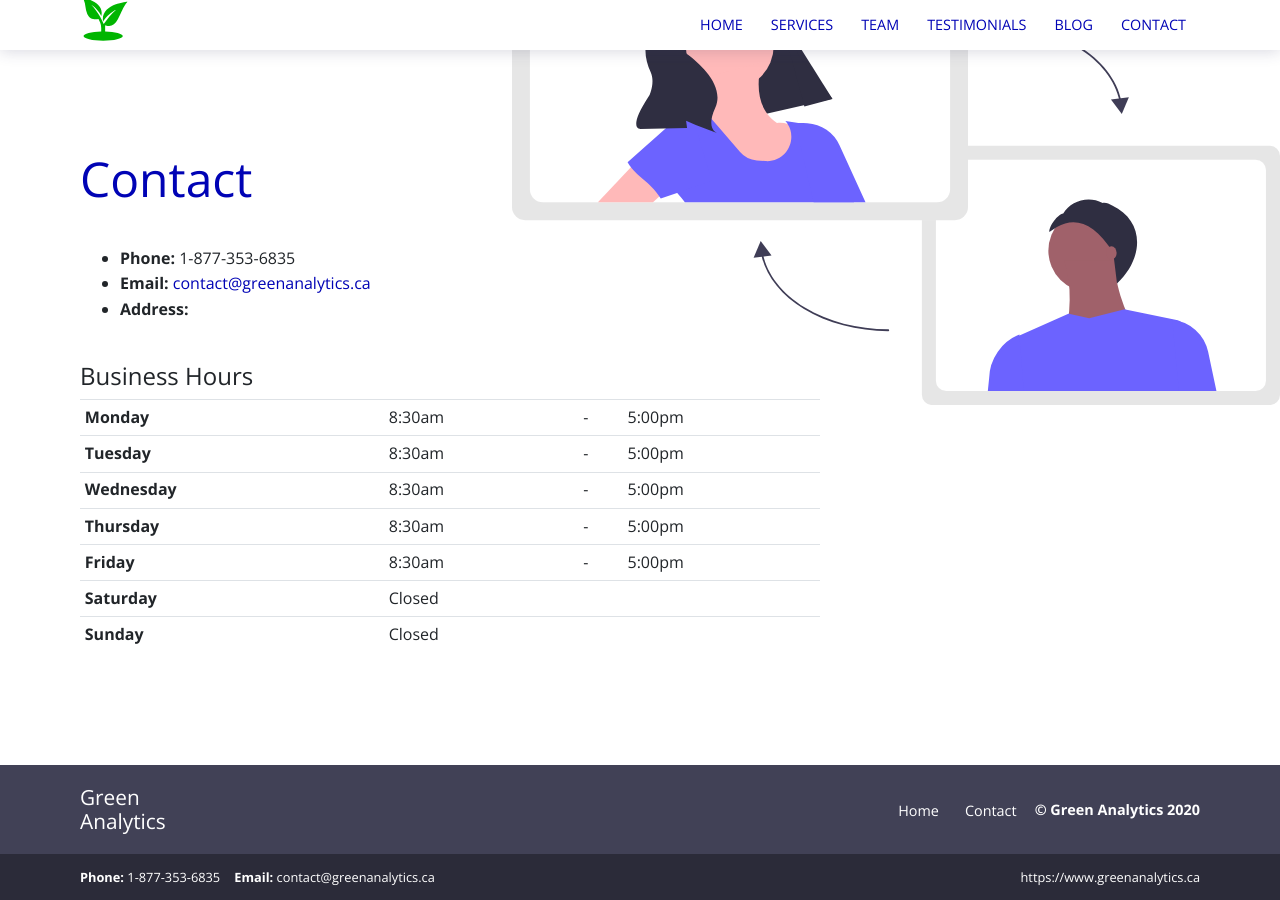
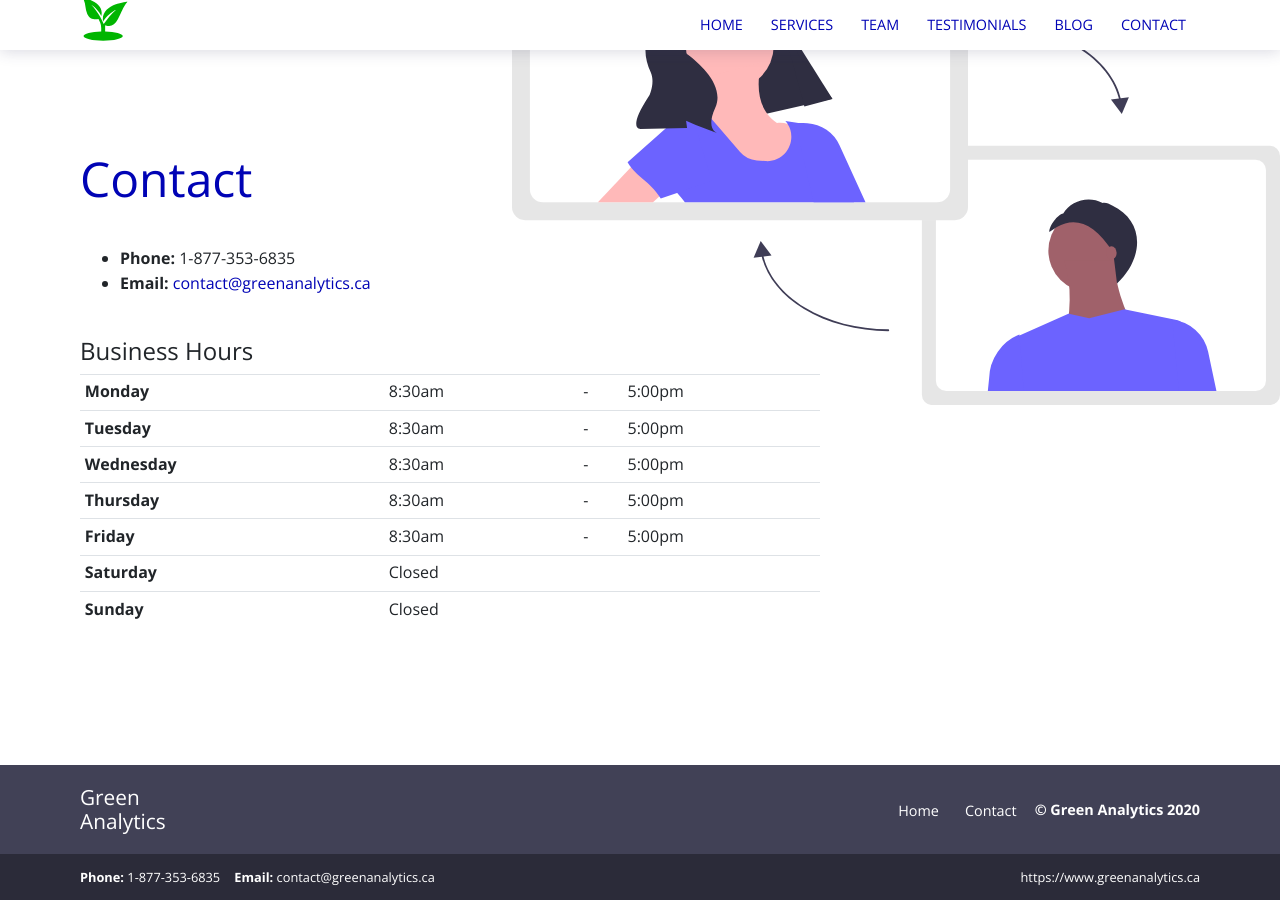
Before and after one commit to greenLauren/ga_website, a Jekyll site: the page built from contact.html, in a window 1280 px wide. Built offline with Jekyll 4.4.1, drawn with Linux system fonts in a browser that asks for light colours.

Commit message:
Update from Forestry.io greenLauren updated contact.html

```diff
--- a/contact.html
+++ b/contact.html
@@ -2,8 +2,8 @@
 title: Contact
 layout: default
 bodyClass: page-contact-list
+
 ---
-
 <div class="intro intro-small">
   <div class="container">
     <div class="row">
@@ -20,9 +20,7 @@ bodyClass: page-contact-list
         <li><strong>Phone: </strong>{{ site.data.contact.phone }}</li>
         <li><strong>Email: </strong><a href="mailto:{{ site.data.contact.email }}">
             {{ site.data.contact.email }}</a></li>
-        {% if site.data.contact.address %}
-        <li><strong>Address: </strong>{{ site.data.contact.address }}</li>
-        {% endif %}
+
       </ul>
       <h4 class="mt-4">Business Hours</h4>
       <table class="table table-sm opening-hours-table">
```
